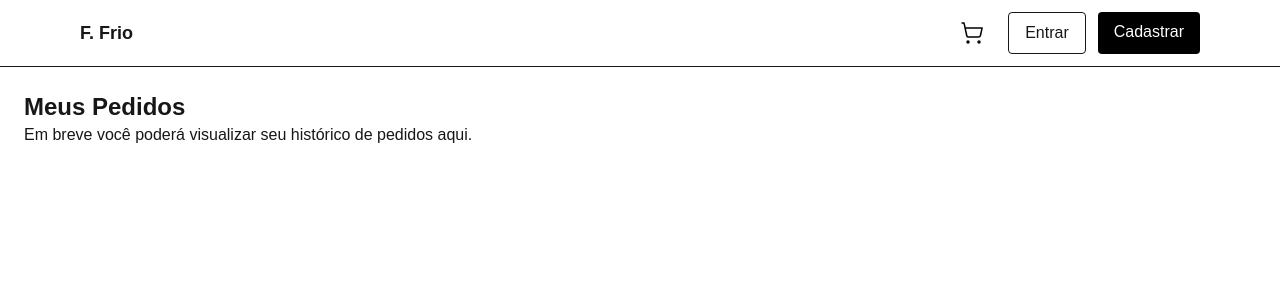
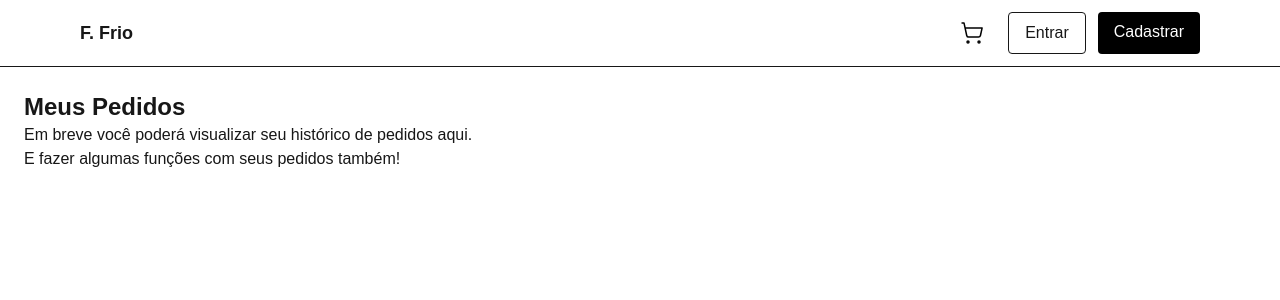
Before and after one commit to VictorPresenca/chat-commerce, a Next.js app: page /account/orders in a window 1280 px wide. Shown: the top 300 px of the page. Built offline with nearby package versions, Linux system fonts and the light colour scheme; no server answers.

Commit message:
alteração para função de login 2

```diff
--- a/src/app/account/orders/page.tsx
+++ b/src/app/account/orders/page.tsx
@@ -3,6 +3,7 @@ export default function OrdersPage() {
     <main className="p-6">
       <h1 className="text-2xl font-bold">Meus Pedidos</h1>
       <p>Em breve você poderá visualizar seu histórico de pedidos aqui.</p>
+      <p>E fazer algumas funções com seus pedidos também!</p>
     </main>
   );
 }
```
